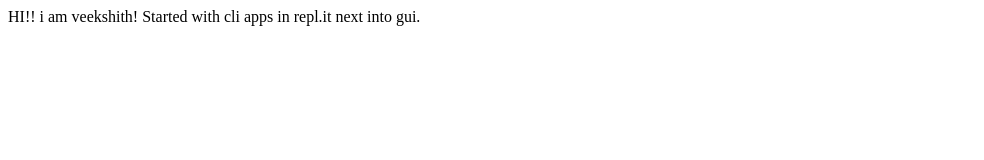
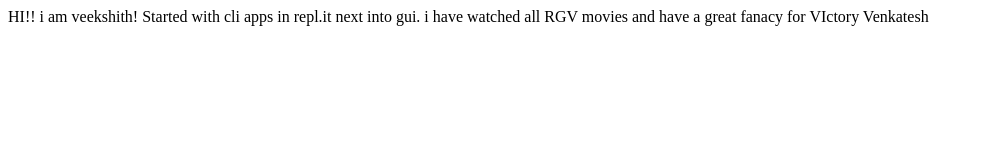
Before and after one commit to Veekshith-Thoram/veekshith-site, a plain HTML site: page index.html in a window 1280 px wide. Shown: the whole page, without its empty margins (0-984 px from the left). Drawn offline with Linux system fonts and the light colour scheme.

Commit message:
add movies

```diff
--- a/index.html
+++ b/index.html
@@ -10,5 +10,6 @@
     HI!! i am veekshith!
     Started with cli apps in repl.it
     next into gui.
+    i have watched all RGV movies and have a great fanacy for VIctory Venkatesh
 </body>
 </html>
```
